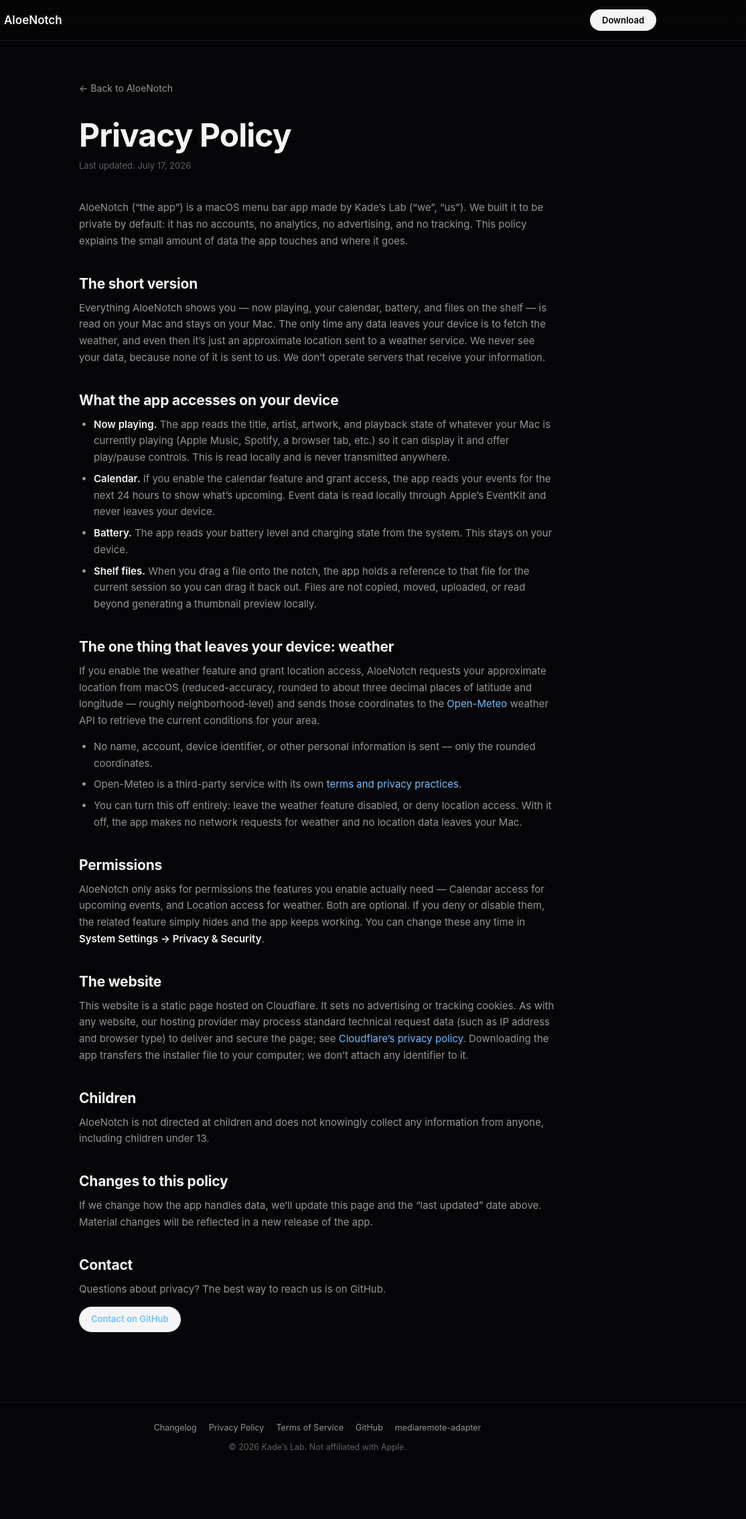
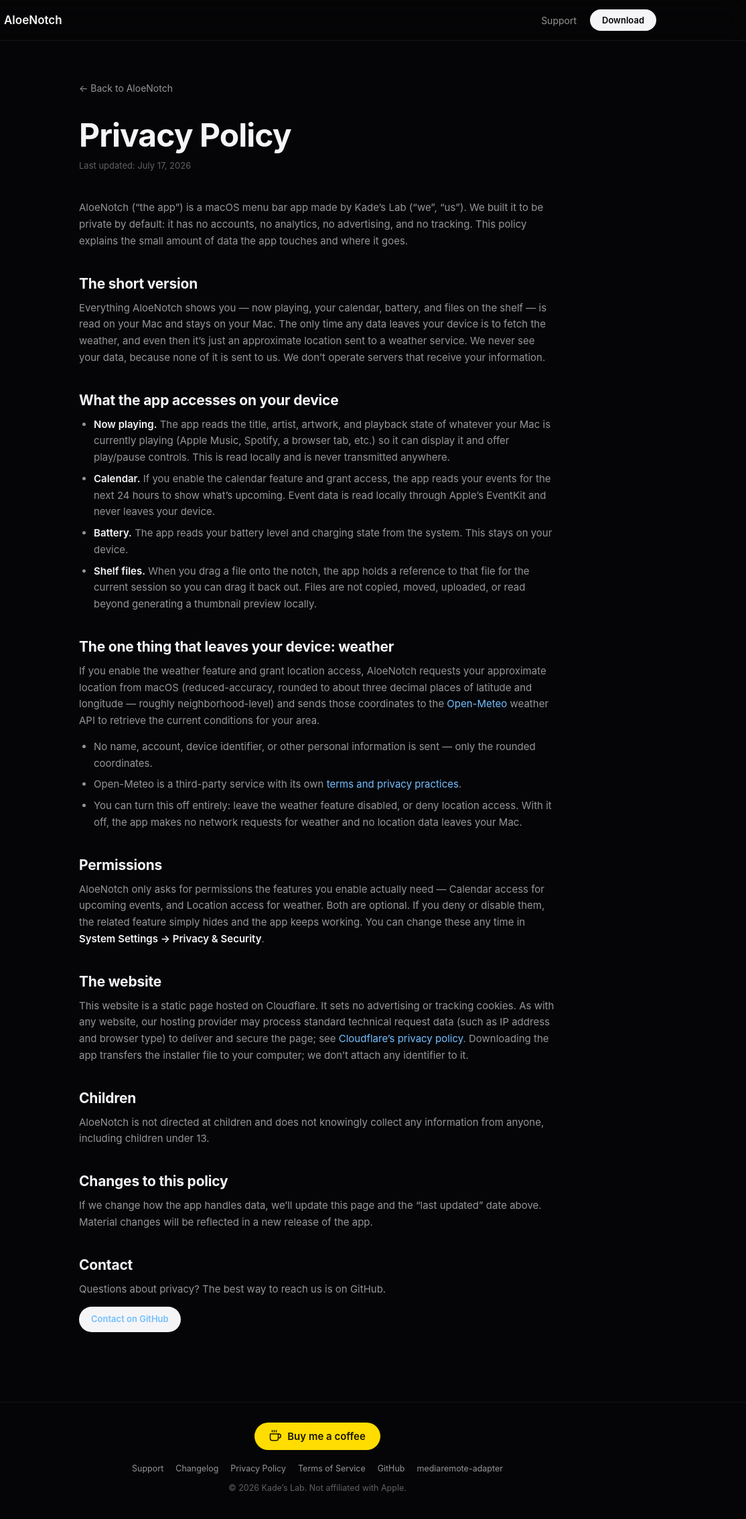
Before and after one commit to xnucade/AloeNotch, a plain HTML site: page site/privacy.html in a window 1280 px wide. Shown: the full height of the page at 67% size, 166-1280 px from the left. Before the commit the page ends 2208 px from the top, so only its background shows below. Drawn offline with Linux system fonts and the light colour scheme.

Commit message:
Add Buy Me a Coffee support: footer button, nav tab, and Support page

```diff
--- a/site/privacy.html
+++ b/site/privacy.html
@@ -16,7 +16,10 @@
         <img src="assets/icon.png" alt="" width="28" height="28">
         <span>AloeNotch</span>
       </a>
-      <a class="btn btn-small" href="index.html#download">Download</a>
+      <div class="nav-actions">
+        <a class="nav-link" href="support.html">Support</a>
+        <a class="btn btn-small" href="index.html#download">Download</a>
+      </div>
     </div>
   </header>
 
@@ -104,7 +107,14 @@
   </main>
 
   <footer>
+    <div class="footer-support">
+      <a class="btn-coffee" href="https://buymeacoffee.com/xnucade" target="_blank" rel="noopener">
+        <svg viewBox="0 0 24 24" fill="none" stroke="currentColor" stroke-width="2" stroke-linecap="round" stroke-linejoin="round" aria-hidden="true"><path d="M18 8h1a4 4 0 0 1 0 8h-1"></path><path d="M2 8h16v9a4 4 0 0 1-4 4H6a4 4 0 0 1-4-4V8z"></path><line x1="6" y1="1" x2="6" y2="4"></line><line x1="10" y1="1" x2="10" y2="4"></line><line x1="14" y1="1" x2="14" y2="4"></line></svg>
+        Buy me a coffee
+      </a>
+    </div>
     <div class="footer-links">
+      <a href="support.html">Support</a>
       <a href="changelog.html">Changelog</a>
       <a href="privacy.html">Privacy Policy</a>
       <a href="terms.html">Terms of Service</a>
--- a/site/style.css
+++ b/site/style.css
@@ -351,6 +351,30 @@
 .footer-links a { color: var(--muted); text-decoration: none; }
 .footer-links a:hover { color: var(--text); }
 
+/* ---------- Buy me a coffee ---------- */
+.btn-coffee {
+  display: inline-flex;
+  align-items: center;
+  gap: 9px;
+  background: #ffdd00;
+  /* !important so page-level `a` colors (legal/footer) don't tint it blue */
+  color: #1a1500 !important;
+  font-weight: 600;
+  font-size: 15px;
+  padding: 11px 22px;
+  border-radius: 999px;
+  text-decoration: none !important;
+  transition: transform 0.2s, box-shadow 0.2s;
+}
+.btn-coffee:hover { transform: scale(1.04); box-shadow: 0 0 24px rgba(255, 221, 0, 0.35); }
+.btn-coffee svg { width: 18px; height: 18px; }
+.footer-support { margin-bottom: 20px; }
+
+/* ---------- Nav actions ---------- */
+.nav-actions { display: flex; align-items: center; gap: 20px; }
+.nav-link { color: var(--muted); font-size: 14px; text-decoration: none; }
+.nav-link:hover { color: var(--text); }
+
 /* ---------- Legal pages ---------- */
 .legal {
   max-width: 760px;
```
Also changed, not shown: site/changelog.html (+11 -1 lines), site/index.html (+11 -1 lines), site/support.html (added, +75 -0 lines), site/terms.html (+11 -1 lines).
